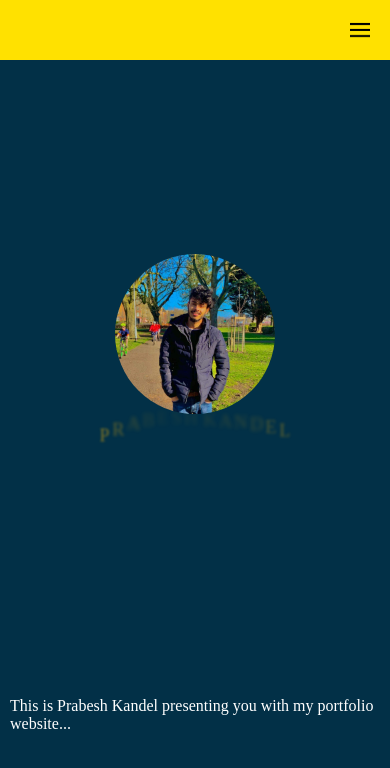
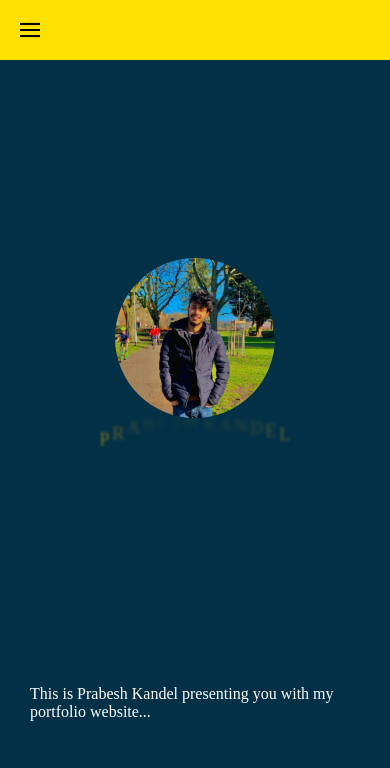
Before and after one commit to Prabesh1kandel/Portfolio, a plain HTML site: page index.html in a window 390 px wide. Drawn offline with Linux system fonts and the light colour scheme.

Commit message:
remove absolute positioning for hamburger menu

```diff
--- a/index.css
+++ b/index.css
@@ -37,13 +37,12 @@
 
 .mobile-navbar input {
     position: absolute;
-    right: 0;
+    left: 19px;
     z-index: 3;
     opacity: 0;
 }
 
 .hamburger-wrapper {
-    position: absolute;
     top: 20px;
     right: 20px;
 }
@@ -85,7 +84,6 @@
 .hamburger {
     height: 20px;
     width: 20px;
-    position: absolute;
     left: -20px;
     z-index: 2;
 }
@@ -96,6 +94,8 @@
 .content-wrapper {
     background-color: #023047;
     min-height: calc(100vh - 60px);
+    padding: 20px;
+    overflow: hidden;
 }
 
 .main-content {
--- a/index.html
+++ b/index.html
@@ -36,7 +36,7 @@
         </div>
     </div>
     <!-- repetative end -->
-    <section class="content-wrapper">
+    <div class="content-wrapper">
         <div class="main-content">
             <img src="./assets/my_img.jpeg" alt="my_img" class="my-img" />
             <div class="text">
@@ -57,7 +57,7 @@
             </div>
         </div>
         <span class="small-text">This is Prabesh Kandel presenting you with my portfolio website...</span>
-    </section>
+    </div>
 </body>
 
 </html>
```
